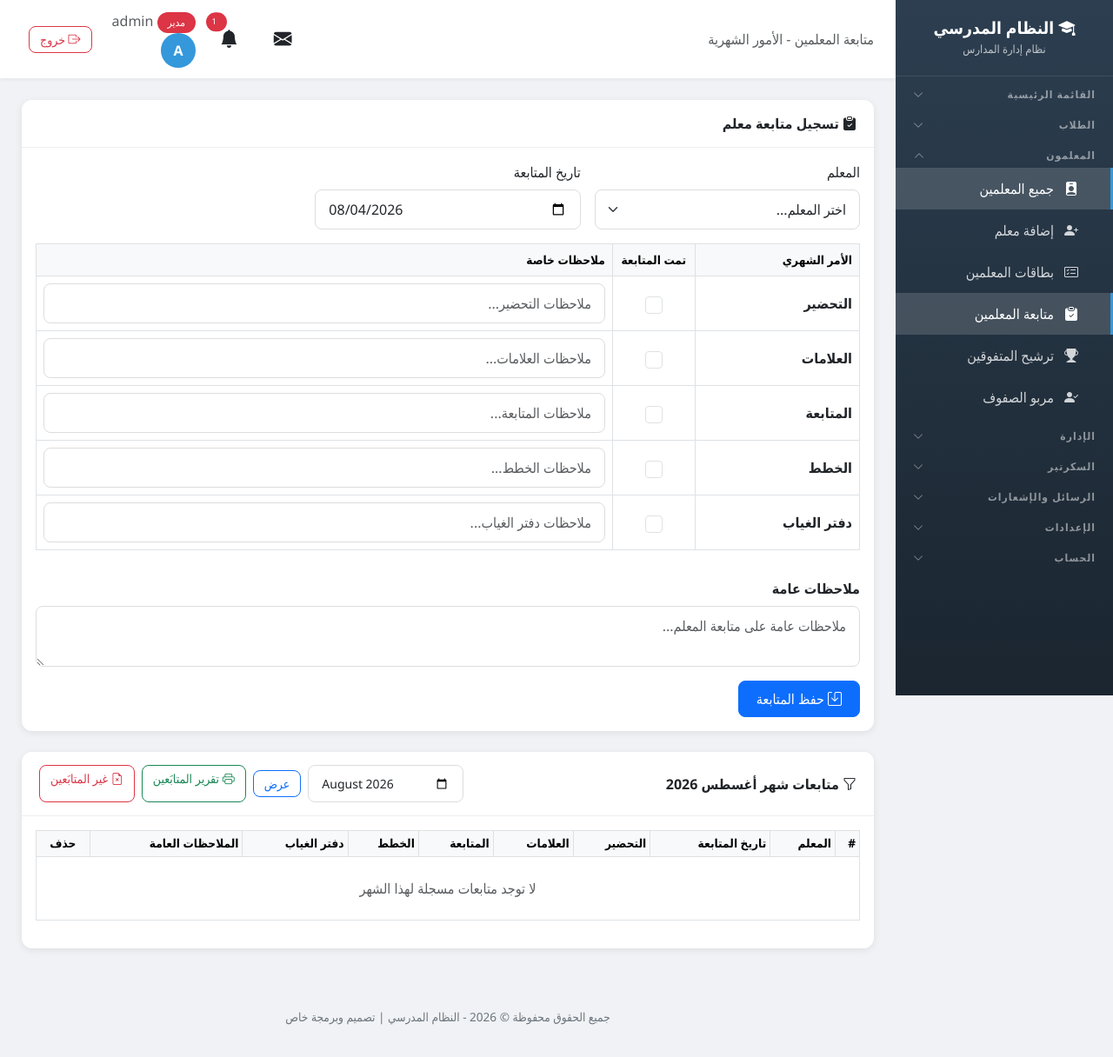
After one commit to husseintech/schoolh, a Django app: page /followups/ in a window 1280 px wide. The commit adds this page. Shown: the whole page at 87% size. Run offline with Django 5.2, Linux system fonts and the light colour scheme; a user stored in the database is signed in; data comes from the database, SQL or seed files in the repository; both versions use the stored data as it was after the commit; data that the repository does not hold is empty; some libraries are stand-ins or nearby versions.

Commit message:
Add teacher monthly follow-up system (preparation, marks, follow-up, plans, absence book) with followed/missing reports, sidebar entry, reports page card, and data flush

```diff
--- a/school/context_processors.py
+++ b/school/context_processors.py
@@ -42,6 +42,7 @@ def user_permissions(request):
             ('nominations', 'view'), ('nominations', 'add'),
             ('incoming', 'view'), ('incoming', 'add'), ('incoming', 'delete'),
             ('outgoing', 'view'), ('outgoing', 'add'), ('outgoing', 'delete'),
+            ('teacher_followup', 'view'), ('teacher_followup', 'add'), ('teacher_followup', 'delete'),
         ]
         for module, action in modules_actions:
             if has_perm(request.user, module, action):
--- a/school/urls.py
+++ b/school/urls.py
@@ -197,4 +197,10 @@ urlpatterns = [
     path('secretary/incoming/<int:letter_id>/delete/', views.incoming_delete, name='incoming_delete'),
     path('secretary/outgoing/', views.outgoing_list, name='outgoing_list'),
     path('secretary/outgoing/<int:letter_id>/delete/', views.outgoing_delete, name='outgoing_delete'),
+
+    # Teacher monthly follow-up
+    path('followups/', views.teacher_followups, name='teacher_followups'),
+    path('followups/<int:followup_id>/delete/', views.teacher_followup_delete, name='teacher_followup_delete'),
+    path('followups/report/', views.teacher_followup_report, name='teacher_followup_report'),
+    path('followups/missing/', views.teacher_followup_missing, name='teacher_followup_missing'),
 ]
--- a/school/views.py
+++ b/school/views.py
@@ -10,7 +10,7 @@ from django.contrib import messages
 from django.db.models import Count, Q
 from django.conf import settings
 from dotenv import set_key
-from .models import Profile, Student, Note, Teacher, TeacherNote, Announcement, Agenda, StudentLeave, StudentLevel, ExamAnalysis, Message, Class, Subject, UserPermission, DEFAULT_PERMISSIONS, has_perm, can_view, LessonLink, StudentLateness, SchoolInfo, Meeting, SupervisorVisit, Notification, InspectionVisit, VisitProgram, Nomination, Certificate, PushSubscription, StudentAbsence, TeacherScheduleEntry, LoginCounter, StudentSurvey, WhatsAppGroup, IncomingLetter, OutgoingLetter
+from .models import Profile, Student, Note, Teacher, TeacherNote, Announcement, Agenda, StudentLeave, StudentLevel, ExamAnalysis, Message, Class, Subject, UserPermission, DEFAULT_PERMISSIONS, has_perm, can_view, LessonLink, StudentLateness, SchoolInfo, Meeting, SupervisorVisit, Notification, InspectionVisit, VisitProgram, Nomination, Certificate, PushSubscription, StudentAbsence, TeacherScheduleEntry, LoginCounter, StudentSurvey, WhatsAppGroup, IncomingLetter, OutgoingLetter, TeacherFollowup
 from .forms import (StudentForm, NoteForm, StudentEditForm, TeacherForm, TeacherEditForm,
     TeacherNoteForm, AnnouncementForm, AgendaForm, AgendaCompleteForm,
     StudentLeaveForm, StudentLevelForm, ExamAnalysisForm, MessageForm,
@@ -18,7 +18,7 @@ from .forms import (StudentForm, NoteForm, StudentEditForm, TeacherForm, Teacher
 from .services import send_push
 from .services import send_whatsapp_message
 
-MODULE_KEYS = ['students', 'teachers', 'classes', 'subjects', 'announcements', 'agenda', 'leaves', 'levels', 'exams', 'messages', 'reports', 'settings', 'notes', 'lateness', 'meetings', 'supervisor_visits', 'inspection_visits', 'visit_program', 'absence', 'schedule', 'survey', 'certificates', 'guardians', 'nominations', 'incoming', 'outgoing']
+MODULE_KEYS = ['students', 'teachers', 'classes', 'subjects', 'announcements', 'agenda', 'leaves', 'levels', 'exams', 'messages', 'reports', 'settings', 'notes', 'lateness', 'meetings', 'supervisor_visits', 'inspection_visits', 'visit_program', 'absence', 'schedule', 'survey', 'certificates', 'guardians', 'nominations', 'incoming', 'outgoing', 'teacher_followup']
 ACTION_KEYS = ['view', 'add', 'edit', 'delete', 'import', 'export', 'notes', 'complete', 'send', 'whatsapp', 'accounts']
 MODULE_LABELS = {
     'students': 'الطلاب',
@@ -47,6 +47,7 @@ MODULE_LABELS = {
     'nominations': 'ترشيح المتفوقين',
     'incoming': 'سجل الوارد',
     'outgoing': 'سجل الصادر',
+    'teacher_followup': 'متابعة المعلمين',
 }
 ACTION_LABELS = {
     'view': 'عرض',
@@ -3018,11 +3019,12 @@ CLEARABLE_TABLES = [
     ('whatsapp_groups', 'روابط واتساب الصفوف', WhatsAppGroup, []),
     ('incoming', 'سجل الوارد', IncomingLetter, ['created_by']),
     ('outgoing', 'سجل الصادر', OutgoingLetter, ['created_by']),
+    ('teacher_followups', 'متابعة المعلمين', TeacherFollowup, ['teacher']),
 ]
 
 DEPENDENT_MODELS = {
     'students': [Note, StudentLeave, StudentLateness, StudentAbsence, StudentLevel, StudentSurvey, LoginCounter],
-    'teachers': [TeacherNote, Meeting, SupervisorVisit, InspectionVisit, VisitProgram, TeacherScheduleEntry],
+    'teachers': [TeacherNote, Meeting, SupervisorVisit, InspectionVisit, VisitProgram, TeacherScheduleEntry, TeacherFollowup],
     'classes': [Student, TeacherScheduleEntry, WhatsAppGroup],
     'subjects': [TeacherScheduleEntry],
 }
@@ -3214,3 +3216,120 @@ def outgoing_delete(request, letter_id):
     letter.delete()
     messages.success(request, 'تم حذف الصادر')
     return redirect('outgoing_list')
+
+
+# ─── Teacher Monthly Follow-up (متابعة المعلمين) ─────────────────────────────
+
+MONTHS_AR = ['يناير', 'فبراير', 'مارس', 'أبريل', 'مايو', 'يونيو', 'يوليو', 'أغسطس', 'سبتمبر', 'أكتوبر', 'نوفمبر', 'ديسمبر']
+
+
+def parse_month(value):
+    """يقبل 'YYYY-MM' ويرجع (year, month) أو الشهر الحالي إذا لم يكن صالحاً."""
+    try:
+        if value and '-' in value:
+            y, m = value.split('-')
+            y, m = int(y), int(m)
+            if 1 <= m <= 12:
+                return y, m
+    except (ValueError, TypeError):
+        pass
+    today = date.today()
+    return today.year, today.month
+
+
+def month_label(year, month):
+    return f'{MONTHS_AR[month - 1]} {year}'
+
+
+@login_required
+def teacher_followups(request):
+    if not has_perm(request.user, 'teacher_followup', 'view'):
+        messages.error(request, 'ليس لديك صلاحية')
+        return redirect('dashboard')
+    if request.method == 'POST' and has_perm(request.user, 'teacher_followup', 'add'):
+        teacher_id = request.POST.get('teacher_id', '')
+        teacher = get_object_or_404(Teacher, id=teacher_id) if teacher_id else None
+        if not teacher:
+            messages.error(request, 'اختر معلماً')
+        else:
+            TeacherFollowup.objects.create(
+                teacher=teacher,
+                follow_date=request.POST.get('follow_date', '') or date.today(),
+                prep_done='prep_done' in request.POST,
+                prep_notes=request.POST.get('prep_notes', '').strip(),
+                marks_done='marks_done' in request.POST,
+                marks_notes=request.POST.get('marks_notes', '').strip(),
+                follow_done='follow_done' in request.POST,
+                follow_notes=request.POST.get('follow_notes', '').strip(),
+                plans_done='plans_done' in request.POST,
+                plans_notes=request.POST.get('plans_notes', '').strip(),
+                absence_done='absence_done' in request.POST,
+                absence_notes=request.POST.get('absence_notes', '').strip(),
+                general_notes=request.POST.get('general_notes', '').strip(),
+                created_by=request.user,
+            )
+            messages.success(request, 'تم تسجيل متابعة المعلم بنجاح')
+        return redirect('teacher_followups')
+    month = request.GET.get('month', '')
+    year, mon = parse_month(month)
+    followups = TeacherFollowup.objects.filter(follow_date__year=year, follow_date__month=mon).select_related('teacher', 'created_by').order_by('teacher__full_name', '-follow_date')
+    teachers = Teacher.objects.all().order_by('full_name')
+    return render(request, 'school/teacher_followups.html', {
+        'followups': followups,
+        'teachers': teachers,
+        'today': date.today(),
+        'year': year,
+        'mon': mon,
+        'month_value': f'{year}-{mon:02d}',
+        'month_label': month_label(year, mon),
+        'months_ar': MONTHS_AR,
+    })
+
+
+@login_required
+def teacher_followup_delete(request, followup_id):
+    if not has_perm(request.user, 'teacher_followup', 'delete'):
+        messages.error(request, 'ليس لديك صلاحية')
+        return redirect('dashboard')
+    f = get_object_or_404(TeacherFollowup, id=followup_id)
+    f.delete()
+    messages.success(request, 'تم حذف متابعة المعلم')
+    return redirect('teacher_followups')
+
+
+@login_required
+def teacher_followup_report(request):
+    if not has_perm(request.user, 'teacher_followup', 'view'):
+        messages.error(request, 'ليس لديك صلاحية')
+        return redirect('dashboard')
+    year, mon = parse_month(request.GET.get('month', ''))
+    followups = TeacherFollowup.objects.filter(follow_date__year=year, follow_date__month=mon).select_related('teacher').order_by('teacher__full_name', '-follow_date')
+    info = SchoolInfo.objects.first()
+    return render(request, 'school/teacher_followup_report.html', {
+        'followups': followups,
+        'year': year,
+        'mon': mon,
+        'month_value': f'{year}-{mon:02d}',
+        'month_label': month_label(year, mon),
+        'info': info,
+    })
+
+
+@login_required
+def teacher_followup_missing(request):
+    if not has_perm(request.user, 'teacher_followup', 'view'):
+        messages.error(request, 'ليس لديك صلاحية')
+        return redirect('dashboard')
+    year, mon = parse_month(request.GET.get('month', ''))
+    followed_ids = TeacherFollowup.objects.filter(follow_date__year=year, follow_date__month=mon).values_list('teacher_id', flat=True)
+    missing = Teacher.objects.exclude(id__in=followed_ids).order_by('full_name')
+    info = SchoolInfo.objects.first()
+    return render(request, 'school/teacher_followup_missing.html', {
+        'missing': missing,
+        'year': year,
+        'mon': mon,
+        'month_value': f'{year}-{mon:02d}',
+        'month_label': month_label(year, mon),
+        'total_teachers': Teacher.objects.count(),
+        'info': info,
+    })
--- a/templates/school/base.html
+++ b/templates/school/base.html
@@ -375,6 +375,11 @@
         {% if 'teachers_view' in user_perms %}
         <a href="{% url 'teacher_cards_report' %}" class="nav-link {% if request.resolver_match.url_name == 'teacher_cards_report' %}active{% endif %}">
             <i class="bi bi-card-checklist"></i> بطاقات المعلمين
+        </a>
+        {% endif %}
+        {% if 'teacher_followup_view' in user_perms %}
+        <a href="{% url 'teacher_followups' %}" class="nav-link {% if 'followup' in request.resolver_match.url_name %}active{% endif %}">
+            <i class="bi bi-clipboard-check-fill"></i> متابعة المعلمين
         </a>
         {% endif %}
         {% if 'nominations_view' in user_perms %}
--- /dev/null
+++ b/templates/school/teacher_followups.html
@@ -0,0 +1,131 @@
+{% extends 'school/base.html' %}
+{% block title %}متابعة المعلمين{% endblock %}
+{% block page_heading %}متابعة المعلمين - الأمور الشهرية{% endblock %}
+{% block content %}
+
+<div class="card mb-4 no-print">
+    <div class="card-header"><i class="bi bi-clipboard-check-fill"></i> تسجيل متابعة معلم</div>
+    <div class="card-body">
+        <form method="post" class="row g-3">
+            {% csrf_token %}
+            <div class="col-md-4">
+                <label class="form-label">المعلم</label>
+                <select name="teacher_id" class="form-select" required>
+                    <option value="">اختر المعلم...</option>
+                    {% for t in teachers %}
+                    <option value="{{ t.id }}">{{ t.full_name }}</option>
+                    {% endfor %}
+                </select>
+            </div>
+            <div class="col-md-4">
+                <label class="form-label">تاريخ المتابعة</label>
+                <input type="date" name="follow_date" class="form-control" value="{{ today|date:'Y-m-d' }}">
+            </div>
+            <div class="col-12">
+                <div class="table-responsive">
+                    <table class="table table-bordered align-middle">
+                        <thead class="table-light">
+                            <tr>
+                                <th style="width: 20%;">الأمر الشهري</th>
+                                <th class="text-center" style="width: 10%;">تمت المتابعة</th>
+                                <th>ملاحظات خاصة</th>
+                            </tr>
+                        </thead>
+                        <tbody>
+                            <tr>
+                                <td><strong>التحضير</strong></td>
+                                <td class="text-center"><input type="checkbox" name="prep_done" class="form-check-input" style="width: 20px; height: 20px;"></td>
+                                <td><input type="text" name="prep_notes" class="form-control" placeholder="ملاحظات التحضير..."></td>
+                            </tr>
+                            <tr>
+                                <td><strong>العلامات</strong></td>
+                                <td class="text-center"><input type="checkbox" name="marks_done" class="form-check-input" style="width: 20px; height: 20px;"></td>
+                                <td><input type="text" name="marks_notes" class="form-control" placeholder="ملاحظات العلامات..."></td>
+                            </tr>
+                            <tr>
+                                <td><strong>المتابعة</strong></td>
+                                <td class="text-center"><input type="checkbox" name="follow_done" class="form-check-input" style="width: 20px; height: 20px;"></td>
+                                <td><input type="text" name="follow_notes" class="form-control" placeholder="ملاحظات المتابعة..."></td>
+                            </tr>
+                            <tr>
+                                <td><strong>الخطط</strong></td>
+                                <td class="text-center"><input type="checkbox" name="plans_done" class="form-check-input" style="width: 20px; height: 20px;"></td>
+                                <td><input type="text" name="plans_notes" class="form-control" placeholder="ملاحظات الخطط..."></td>
+                            </tr>
+                            <tr>
+                                <td><strong>دفتر الغياب</strong></td>
+                                <td class="text-center"><input type="checkbox" name="absence_done" class="form-check-input" style="width: 20px; height: 20px;"></td>
+                                <td><input type="text" name="absence_notes" class="form-control" placeholder="ملاحظات دفتر الغياب..."></td>
+                            </tr>
+                        </tbody>
+                    </table>
+                </div>
+            </div>
+            <div class="col-12">
+                <label class="form-label"><strong>ملاحظات عامة</strong></label>
+                <textarea name="general_notes" class="form-control" rows="2" placeholder="ملاحظات عامة على متابعة المعلم..."></textarea>
+            </div>
+            <div class="col-12">
+                <button type="submit" class="btn btn-primary"><i class="bi bi-save"></i> حفظ المتابعة</button>
+            </div>
+        </form>
+    </div>
+</div>
+
+<div class="card mb-4 no-print">
+    <div class="card-header d-flex justify-content-between align-items-center flex-wrap gap-2">
+        <span><i class="bi bi-funnel"></i> متابعات شهر {{ month_label }}</span>
+        <div class="d-flex gap-2">
+            <form method="get" class="d-flex align-items-center gap-2">
+                <input type="month" name="month" class="form-control form-control-sm" value="{{ month_value }}">
+                <button class="btn btn-sm btn-outline-primary">عرض</button>
+            </form>
+            <a href="{% url 'teacher_followup_report' %}?month={{ month_value }}" class="btn btn-sm btn-outline-success"><i class="bi bi-printer"></i> تقرير المتابَعين</a>
+            <a href="{% url 'teacher_followup_missing' %}?month={{ month_value }}" class="btn btn-sm btn-outline-danger"><i class="bi bi-file-earmark-x"></i> غير المتابَعين</a>
+        </div>
+    </div>
+    <div class="card-body">
+        <div class="table-responsive">
+            <table class="table table-bordered table-hover table-sm">
+                <thead class="table-light">
+                    <tr>
+                        <th>#</th>
+                        <th>المعلم</th>
+                        <th>تاريخ المتابعة</th>
+                        <th>التحضير</th>
+                        <th>العلامات</th>
+                        <th>المتابعة</th>
+                        <th>الخطط</th>
+                        <th>دفتر الغياب</th>
+                        <th>الملاحظات العامة</th>
+                        <th class="text-center">حذف</th>
+                    </tr>
+                </thead>
+                <tbody>
+                    {% for f in followups %}
+                    <tr>
+                        <td>{{ forloop.counter }}</td>
+                        <td><strong>{{ f.teacher.full_name }}</strong></td>
+                        <td>{{ f.follow_date|date:'Y-m-d' }}</td>
+                        <td class="text-center">{% if f.prep_done %}<span class="text-success"><i class="bi bi-check-circle-fill"></i></span>{% else %}<span class="text-danger"><i class="bi bi-x-circle"></i></span>{% endif %}</td>
+                        <td class="text-center">{% if f.marks_done %}<span class="text-success"><i class="bi bi-check-circle-fill"></i></span>{% else %}<span class="text-danger"><i class="bi bi-x-circle"></i></span>{% endif %}</td>
+                        <td class="text-center">{% if f.follow_done %}<span class="text-success"><i class="bi bi-check-circle-fill"></i></span>{% else %}<span class="text-danger"><i class="bi bi-x-circle"></i></span>{% endif %}</td>
+                        <td class="text-center">{% if f.plans_done %}<span class="text-success"><i class="bi bi-check-circle-fill"></i></span>{% else %}<span class="text-danger"><i class="bi bi-x-circle"></i></span>{% endif %}</td>
+                        <td class="text-center">{% if f.absence_done %}<span class="text-success"><i class="bi bi-check-circle-fill"></i></span>{% else %}<span class="text-danger"><i class="bi bi-x-circle"></i></span>{% endif %}</td>
+                        <td>{{ f.general_notes|default:'---'|truncatewords:8 }}</td>
+                        <td class="text-center">
+                            <a href="{% url 'teacher_followup_delete' f.id %}" class="btn btn-sm btn-outline-danger"
+                               onclick="return confirm('هل أنت متأكد من حذف هذه المتابعة؟')"><i class="bi bi-trash"></i></a>
+                        </td>
+                    </tr>
+                    {% empty %}
+                    <tr>
+                        <td colspan="10" class="text-center text-muted py-4">لا توجد متابعات مسجلة لهذا الشهر</td>
+                    </tr>
+                    {% endfor %}
+                </tbody>
+            </table>
+        </div>
+    </div>
+</div>
+{% endblock %}
```
Also changed, not shown: school/models.py (+30 -0 lines), templates/school/reports.html (+10 -0 lines), templates/school/teacher_followup_missing.html (added, +80 -0 lines), templates/school/teacher_followup_report.html (added, +86 -0 lines), db.sqlite3, school/migrations/0028_teacherfollowup.py (added).
